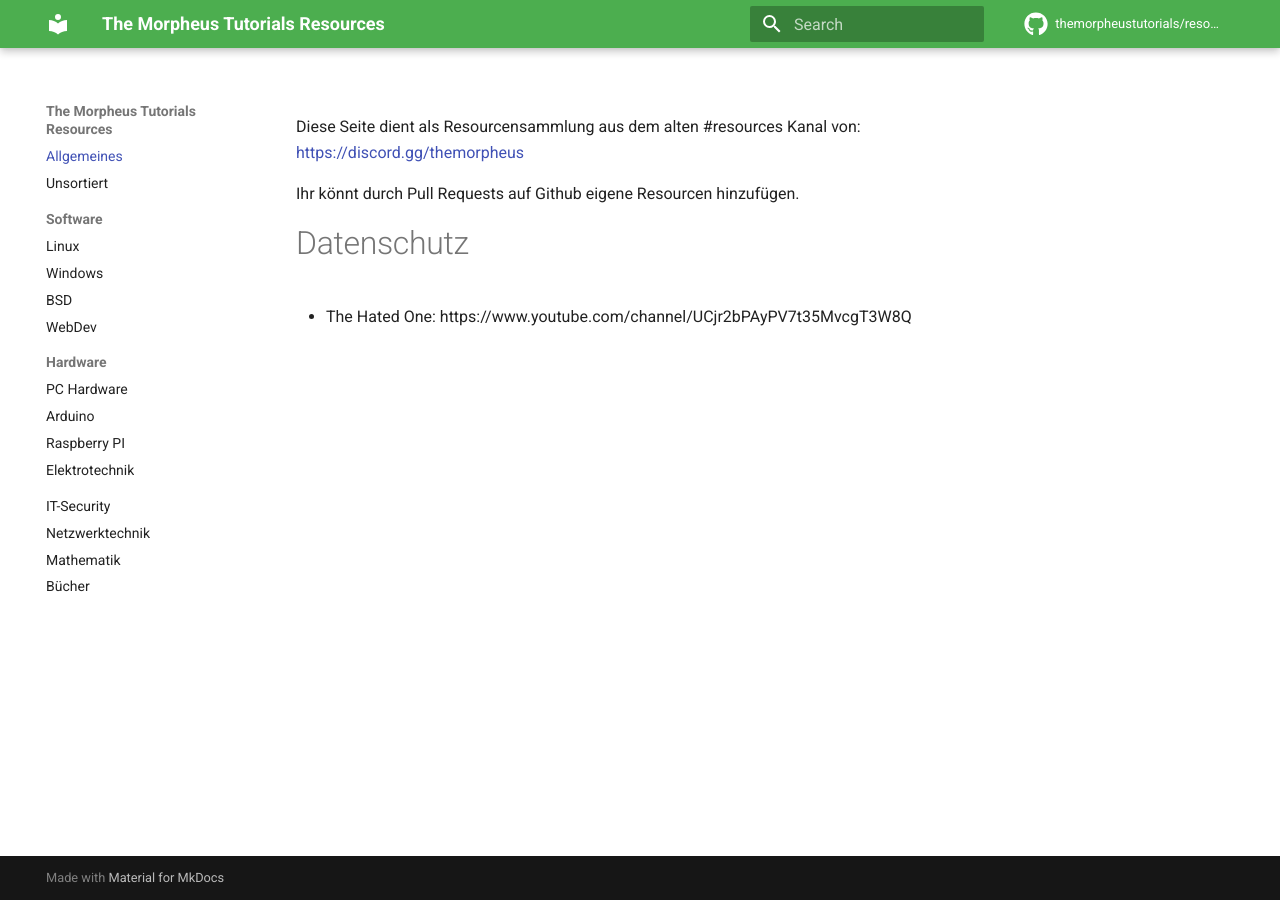
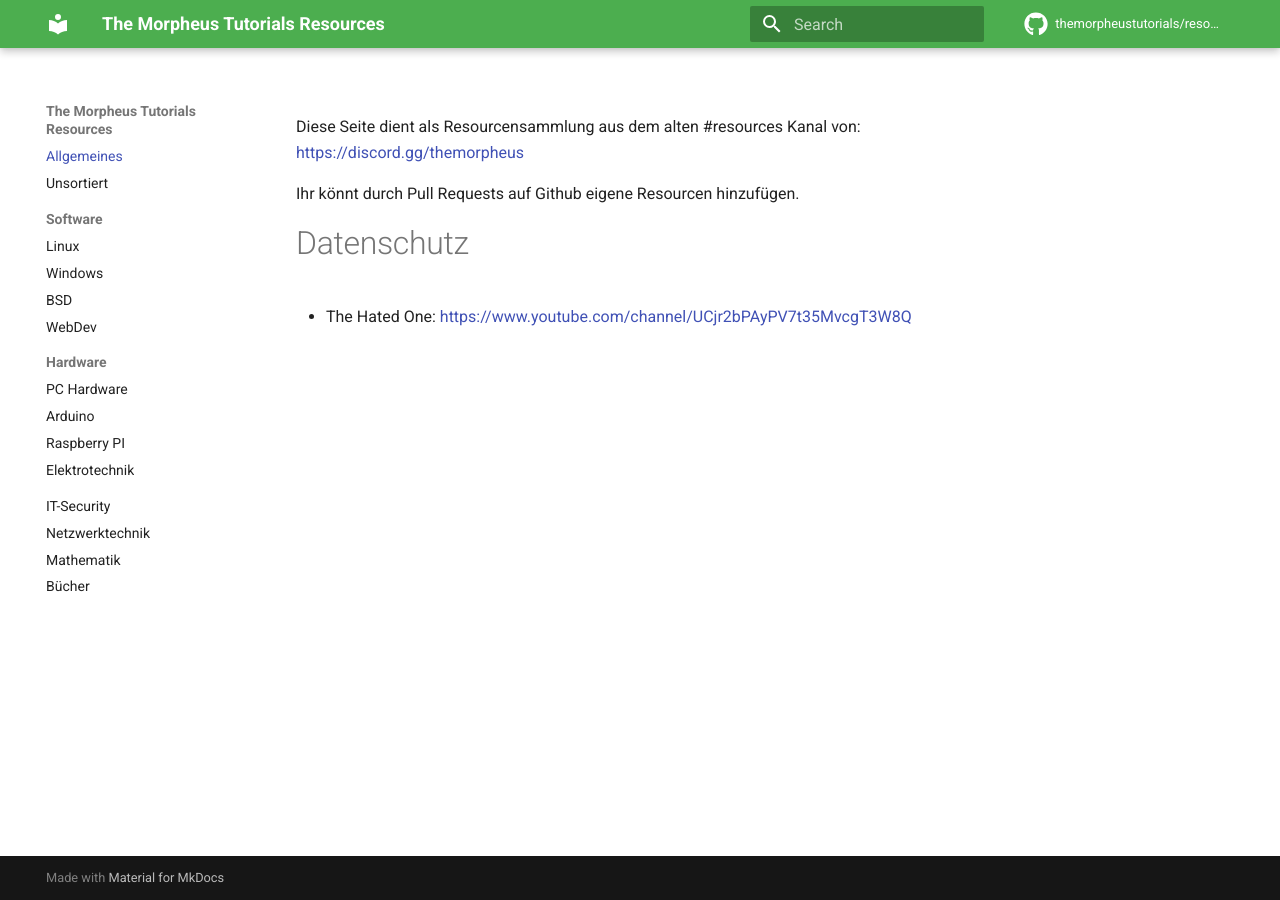
Before and after one commit to themorpheustutorials/resources, an MkDocs documentation site: the page built from docs/index.md, in a window 1280 px wide. Built offline with MkDocs 1.6.1 and Material for MkDocs 9.7.7, drawn with Linux system fonts in a browser that asks for light colours; comment, search, counter and statistics services are not loaded; part of the change alters nothing that is shown.

```diff
--- a/docs/index.md
+++ b/docs/index.md
@@ -4,4 +4,4 @@ Ihr könnt durch Pull Requests auf Github eigene Resourcen hinzufügen.
 
 
 # Datenschutz
-- The Hated One: https://www.youtube.com/channel/UCjr2bPAyPV7t35MvcgT3W8Q
+- The Hated One: [https://www.youtube.com/channel/UCjr2bPAyPV7t35MvcgT3W8Q](https://www.youtube.com/channel/UCjr2bPAyPV7t35MvcgT3W8Q)
```
